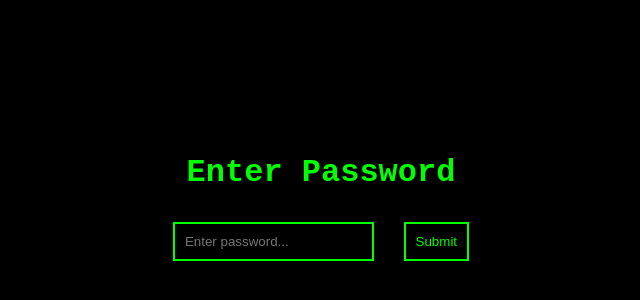
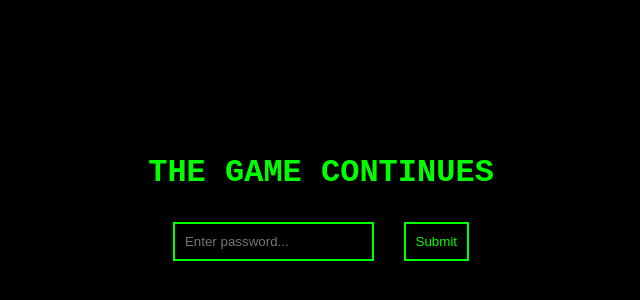
Before and after one commit to ItsDerpy/Murder_Castle_ARG, a plain HTML site: page index.html in a window 1280 px wide. Shown: the part 198-498 px from the top of the page, without its empty margins (319-959 px from the left). Drawn offline with Linux system fonts and the light colour scheme.

Commit message:
Update game title and header in index.html

```diff
--- a/index.html
+++ b/index.html
@@ -9,7 +9,7 @@
 </head>
 <body>
   <div class="container">
-    <h1>Enter Password</h1>
+    <h1>THE GAME CONTINUES</h1>
     <form id="password-form">
       <input type="password" id="password" placeholder="Enter password..." required>
       <button type="submit">Submit</button>
```
